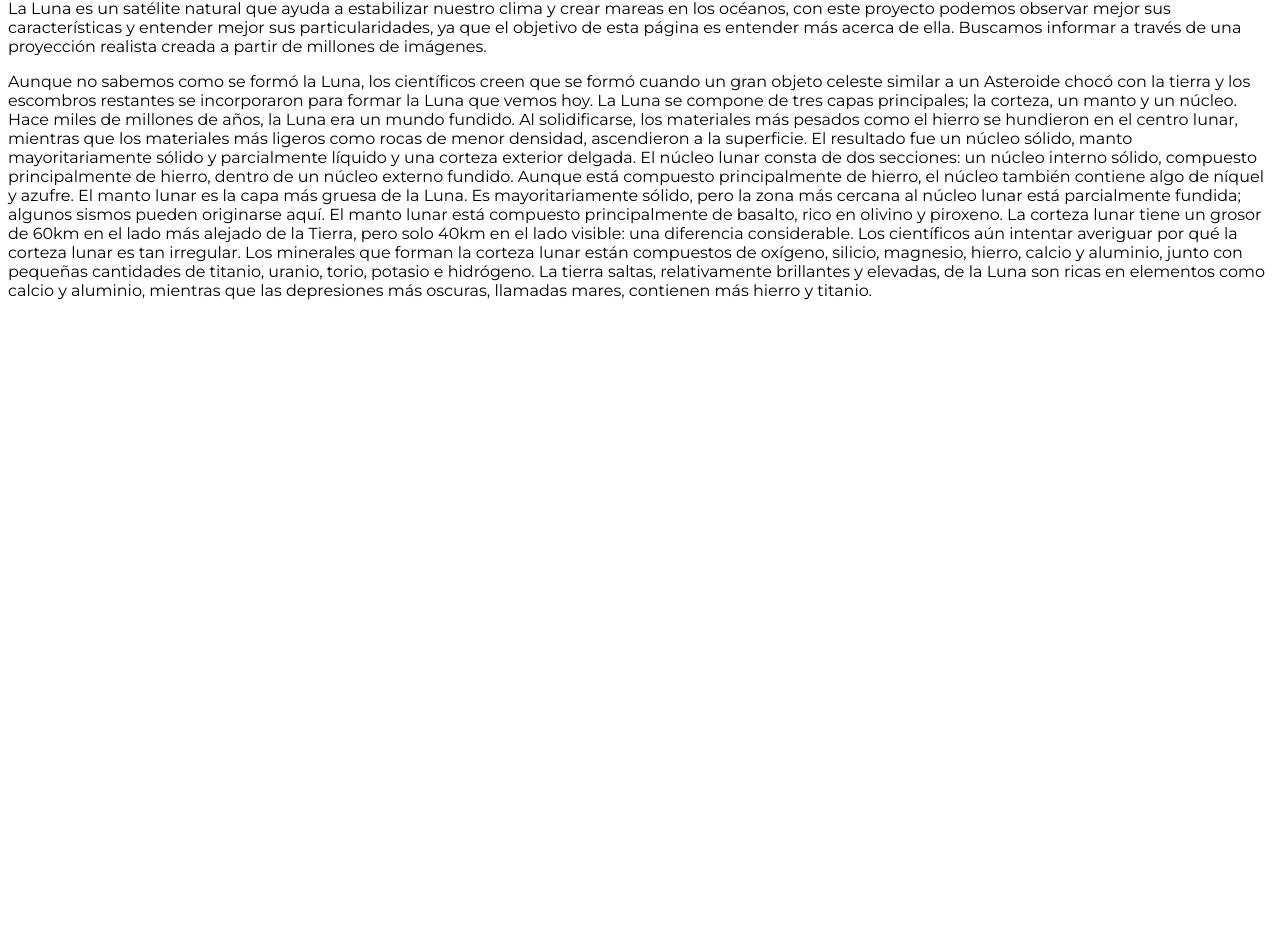
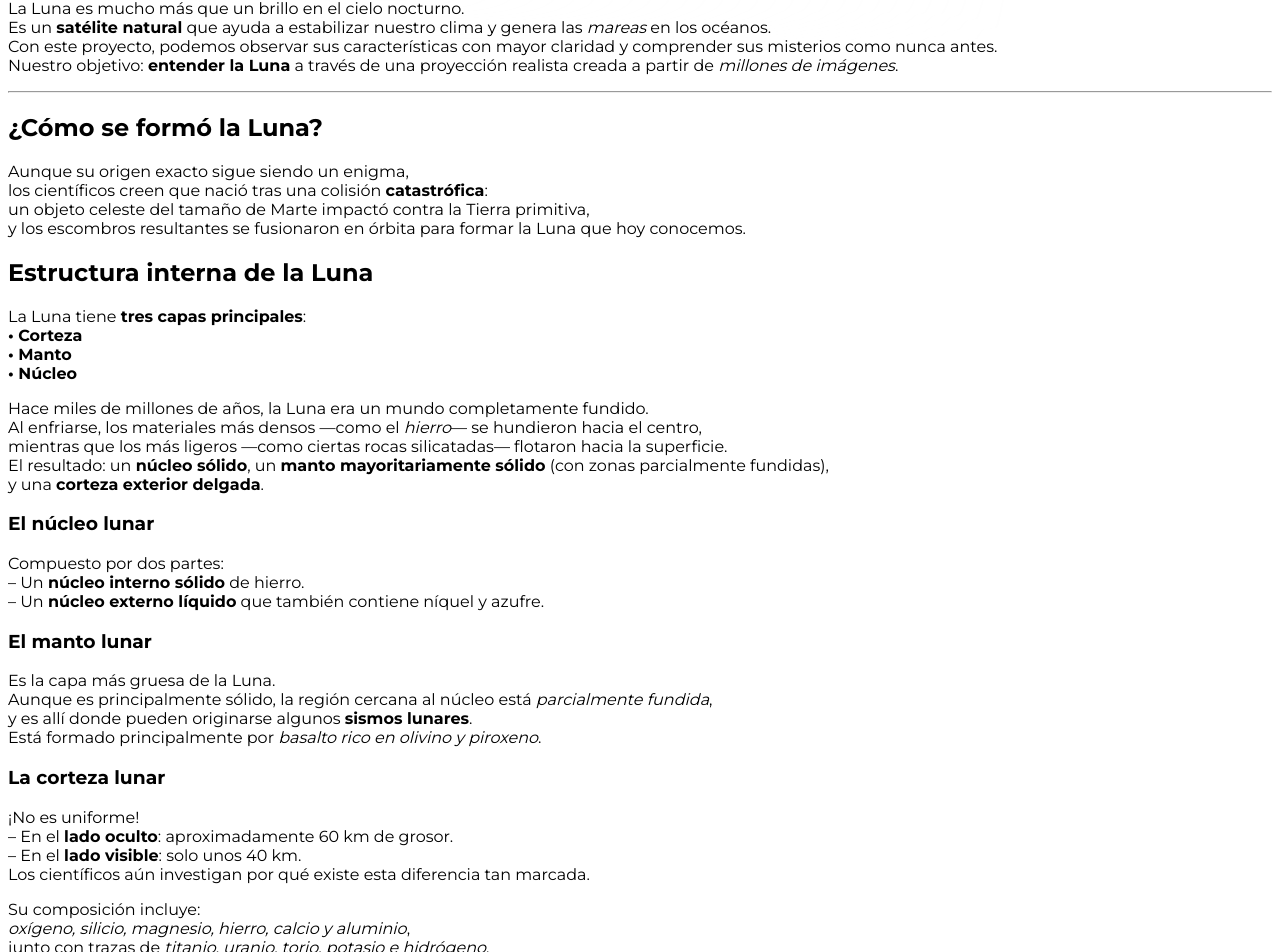
Before and after one commit to Isa-Rocha31415/Front_datacosmos, a SvelteKit app: page /acerca in a window 1280 px wide. Shown: the part 151-1103 px from the top of the page. Before the commit the page ends 800 px from the top, so only its background shows below. Built offline with nearby package versions, Linux system fonts and the light colour scheme.

Commit message:
texto acerca

```diff
--- a/src/routes/acerca/+page.svelte
+++ b/src/routes/acerca/+page.svelte
@@ -1,7 +1,69 @@
 <h1>Acerca de la Luna</h1>
-<p>La Luna es un satélite natural que ayuda a estabilizar nuestro clima y crear mareas en los océanos, con este proyecto podemos observar mejor sus características y entender mejor sus particularidades, ya que el objetivo de esta página es entender más acerca de ella. Buscamos informar a través de una proyección realista creada a partir de millones de imágenes. </p>
-<p>Aunque no sabemos como se formó la Luna, los científicos creen que se formó cuando un gran objeto celeste similar a un Asteroide chocó con la tierra y los escombros restantes se incorporaron para formar la Luna que vemos hoy.
-La Luna se compone de tres capas principales; la corteza, un manto y un núcleo. Hace miles de millones de años, la Luna era un mundo fundido. Al solidificarse, los materiales más pesados como el hierro se hundieron en el centro lunar, mientras que los materiales más ligeros como rocas de menor densidad, ascendieron a la superficie. El resultado fue un núcleo sólido, manto mayoritariamente sólido y parcialmente líquido y una corteza exterior delgada.
-El núcleo lunar consta de dos secciones: un núcleo interno sólido, compuesto principalmente de hierro, dentro de un núcleo externo fundido. Aunque está compuesto principalmente de hierro, el núcleo también contiene algo de níquel y azufre.
-El manto lunar es la capa más gruesa de la Luna. Es mayoritariamente sólido, pero la zona más cercana al núcleo lunar está parcialmente fundida; algunos sismos pueden originarse aquí. El manto lunar está compuesto principalmente de basalto, rico en olivino y piroxeno.
-La corteza lunar tiene un grosor de 60km en el lado más alejado de la Tierra, pero solo 40km en el lado visible: una diferencia considerable. Los científicos aún intentar averiguar por qué la corteza lunar es tan irregular. Los minerales que forman la corteza lunar están compuestos de oxígeno, silicio, magnesio, hierro, calcio y aluminio, junto con pequeñas cantidades de titanio, uranio, torio, potasio e hidrógeno. La tierra saltas, relativamente brillantes y elevadas, de la Luna son ricas en elementos como calcio y aluminio, mientras que las depresiones más oscuras, llamadas mares, contienen más hierro y titanio.</p>
+
+<p>
+  La Luna es mucho más que un brillo en el cielo nocturno.<br>
+  Es un <strong>satélite natural</strong> que ayuda a estabilizar nuestro clima y genera las <em>mareas</em> en los océanos.<br>
+  Con este proyecto, podemos observar sus características con mayor claridad y comprender sus misterios como nunca antes.<br>
+  Nuestro objetivo: <strong>entender la Luna</strong> a través de una proyección realista creada a partir de <em>millones de imágenes</em>.
+</p>
+
+<hr>
+
+<h2>¿Cómo se formó la Luna?</h2>
+<p>
+  Aunque su origen exacto sigue siendo un enigma,<br>
+  los científicos creen que nació tras una colisión <strong>catastrófica</strong>:<br>
+  un objeto celeste del tamaño de Marte impactó contra la Tierra primitiva,<br>
+  y los escombros resultantes se fusionaron en órbita para formar la Luna que hoy conocemos.
+</p>
+
+<h2>Estructura interna de la Luna</h2>
+<p>
+  La Luna tiene <strong>tres capas principales</strong>:<br>
+  <strong>• Corteza</strong><br>
+  <strong>• Manto</strong><br>
+  <strong>• Núcleo</strong>
+</p>
+
+<p>
+  Hace miles de millones de años, la Luna era un mundo completamente fundido.<br>
+  Al enfriarse, los materiales más densos —como el <em>hierro</em>— se hundieron hacia el centro,<br>
+  mientras que los más ligeros —como ciertas rocas silicatadas— flotaron hacia la superficie.<br>
+  El resultado: un <strong>núcleo sólido</strong>, un <strong>manto mayoritariamente sólido</strong> (con zonas parcialmente fundidas),<br>
+  y una <strong>corteza exterior delgada</strong>.
+</p>
+
+<h3>El núcleo lunar</h3>
+<p>
+  Compuesto por dos partes:<br>
+  – Un <strong>núcleo interno sólido</strong> de hierro.<br>
+  – Un <strong>núcleo externo líquido</strong> que también contiene níquel y azufre.
+</p>
+
+<h3>El manto lunar</h3>
+<p>
+  Es la capa más gruesa de la Luna.<br>
+  Aunque es principalmente sólido, la región cercana al núcleo está <em>parcialmente fundida</em>,<br>
+  y es allí donde pueden originarse algunos <strong>sismos lunares</strong>.<br>
+  Está formado principalmente por <em>basalto rico en olivino y piroxeno</em>.
+</p>
+
+<h3>La corteza lunar</h3>
+<p>
+  ¡No es uniforme!<br>
+  – En el <strong>lado oculto</strong>: aproximadamente 60 km de grosor.<br>
+  – En el <strong>lado visible</strong>: solo unos 40 km.<br>
+  Los científicos aún investigan por qué existe esta diferencia tan marcada.
+</p>
+
+<p>
+  Su composición incluye:<br>
+  <em>oxígeno, silicio, magnesio, hierro, calcio y aluminio</em>,<br>
+  junto con trazas de <em>titanio, uranio, torio, potasio e hidrógeno</em>.
+</p>
+
+<p>
+  Las zonas elevadas y brillantes (tierras altas) son ricas en <strong>calcio y aluminio</strong>,<br>
+  mientras que las regiones oscuras y planas —los llamados <em>mares lunares</em>—<br>
+  contienen mayores cantidades de <strong>hierro y titanio</strong>.
+</p>
```
